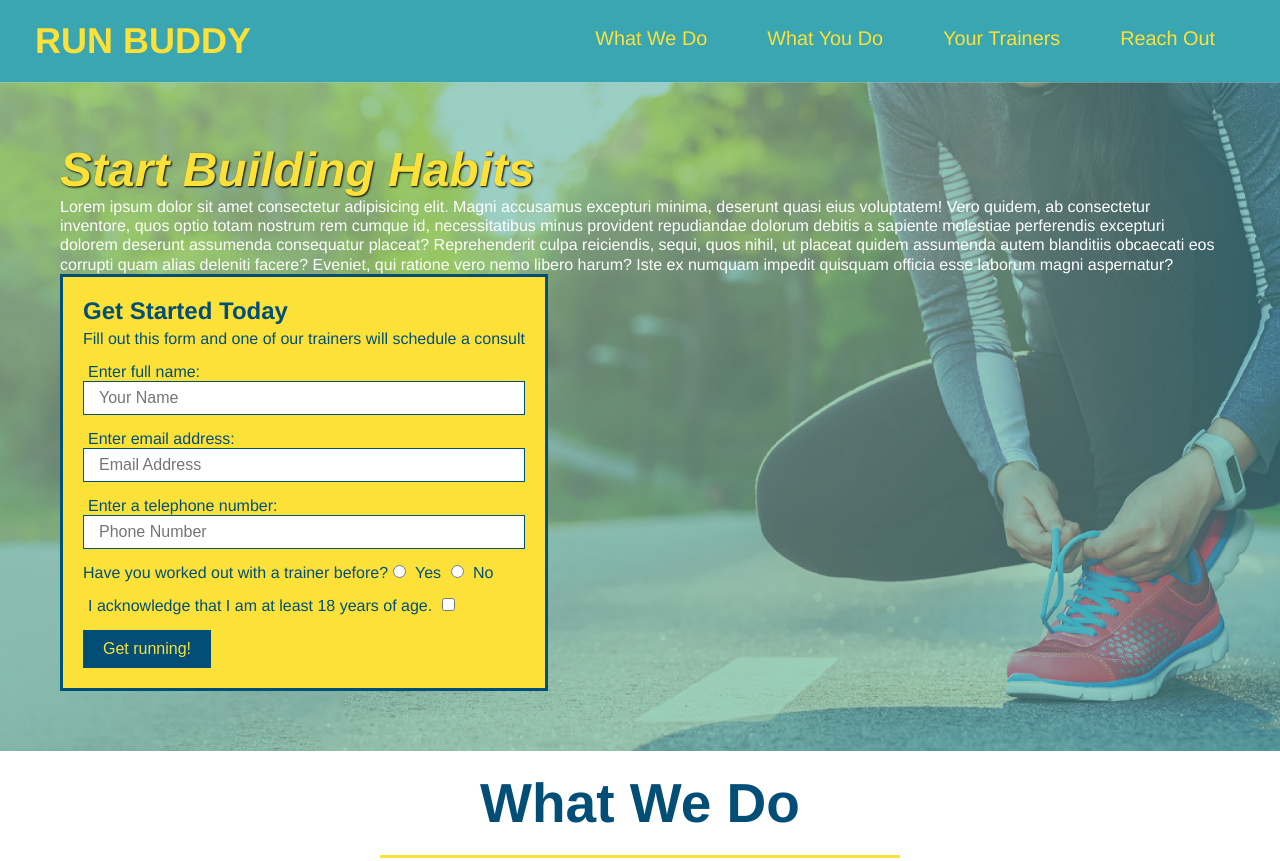
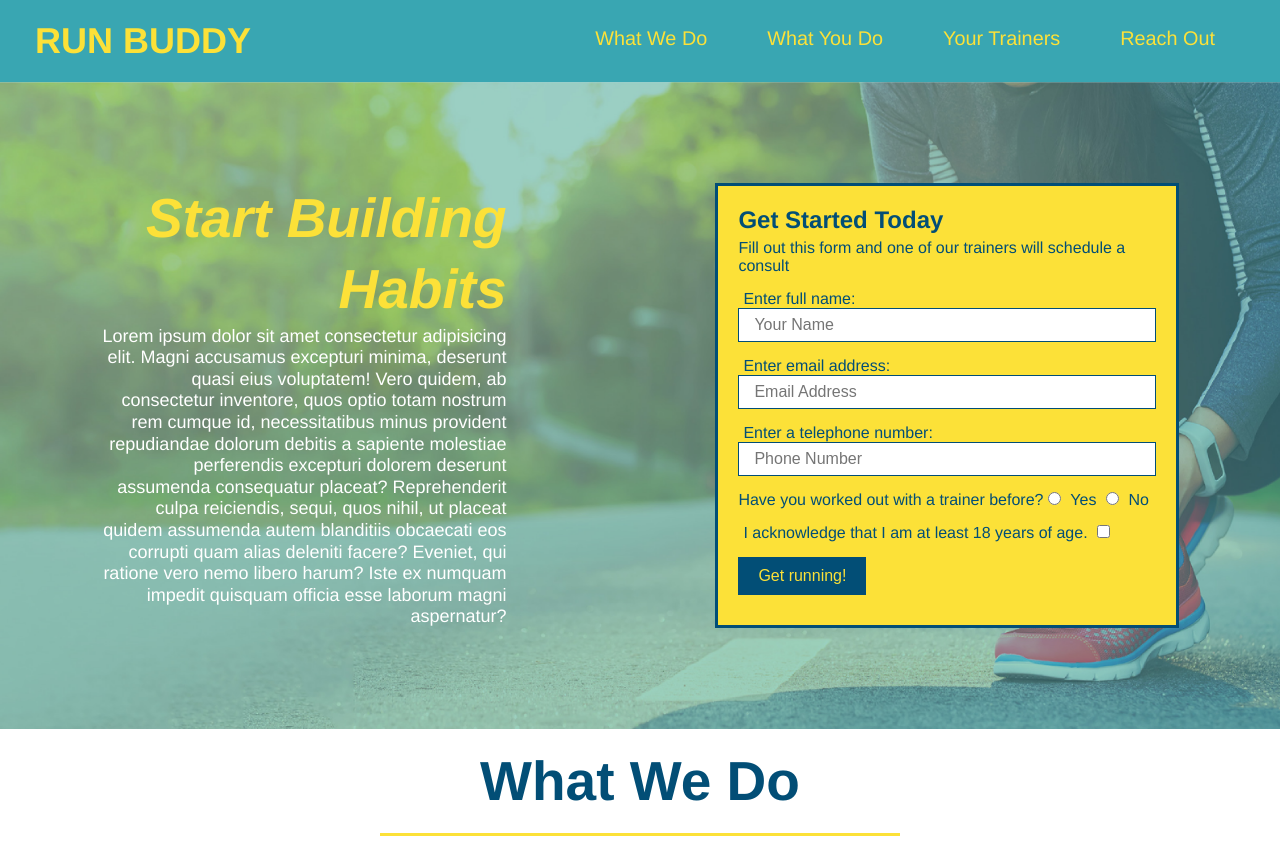
Before and after one commit to Bwogi/run-buddy, a plain HTML site: page index.html in a window 1280 px wide. Shown: the top 861 px of the page. Drawn offline with Linux system fonts and the light colour scheme.

Commit message:
more corrections

```diff
--- a/assets/css/style.css
+++ b/assets/css/style.css
@@ -70,24 +70,30 @@ header h1 {
     flex-wrap: wrap;
     padding: 60px;
     background-image: url("../images/hero-bg.jpeg");
-    /* height: 600px; */
     background-size: cover;
     background-position: center;
-    /* position: relative; */
 }
 
 .hero-cta {
+    width: 35%;
+    text-align: right;
+    margin: 3.5%;
+    color: #fff;
+    font-size: 18px;
+    line-height: 1.3;
     /* width: 500px; */
     /* padding: 50px; */
     /* text-align: right; */
     /* margin-left: 250px; */
 }
 
-.hero-cta h1 {
+.hero-cta h2 {
+    /* color: #fce138; */
+    /* font-size: 3em; */
+    font-style: italic;
+    font-size: 55px;
     color: #fce138;
-    font-size: 3em;
-    font-style: italic;
-    text-shadow: 1px 1px 2px black;
+    /* text-shadow: 1px 1px 2px black; */
     /* margin-bottom: 20px; */
 }
 
@@ -100,11 +106,9 @@ header h1 {
     border: 3px solid #024e76;
     background-color: #fce138;
     padding: 20px;
-    /* width: 500px; */
+    width: 40%;
     color: #024e76;
-    /* position: absolute; */
-    /* bottom: 120px; */
-    /* right: 140px; */
+    margin: 3.5%;
 }
 
 .hero-form h3 {
--- a/index.html
+++ b/index.html
@@ -25,7 +25,7 @@
     <!-- jumbotron section  -->
     <section class="hero">
         <div class="hero-cta">
-            <h1>Start Building Habits</h1>
+            <h2>Start Building Habits</h2>
             <p>Lorem ipsum dolor sit amet consectetur adipisicing elit. Magni accusamus excepturi minima, deserunt quasi eius voluptatem! Vero quidem, ab consectetur inventore, quos optio totam nostrum rem cumque id, necessitatibus minus provident repudiandae
                 dolorum debitis a sapiente molestiae perferendis excepturi dolorem deserunt assumenda consequatur placeat? Reprehenderit culpa reiciendis, sequi, quos nihil, ut placeat quidem assumenda autem blanditiis obcaecati eos corrupti quam alias
                 deleniti facere? Eveniet, qui ratione vero nemo libero harum? Iste ex numquam impedit quisquam officia esse laborum magni aspernatur?</p>
```
